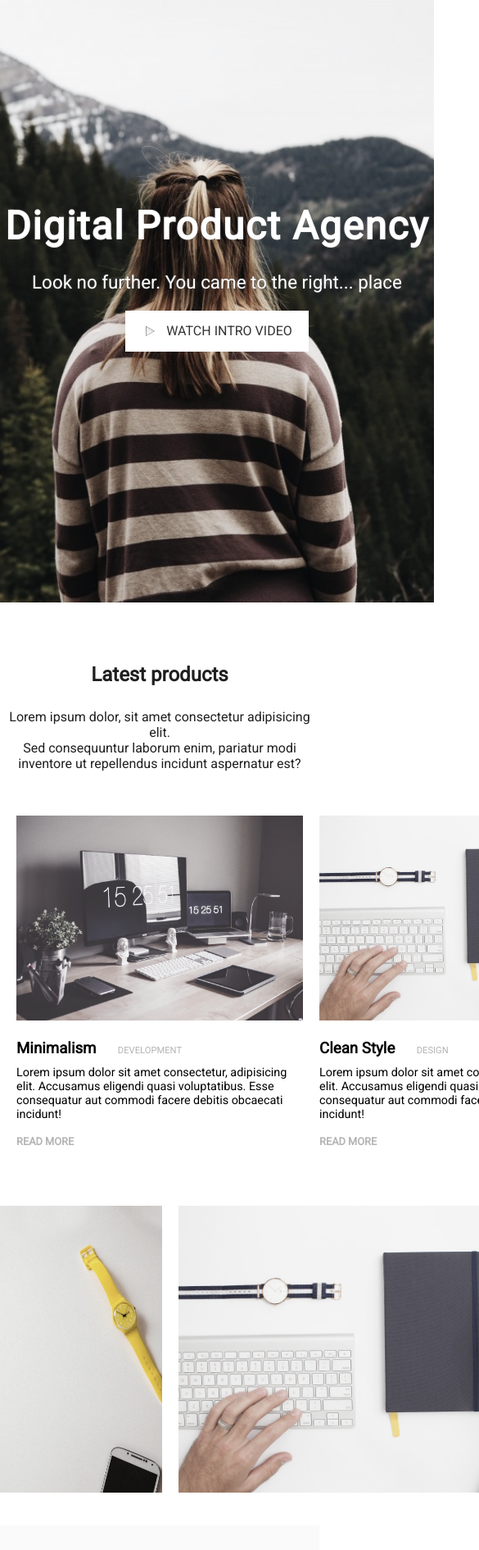
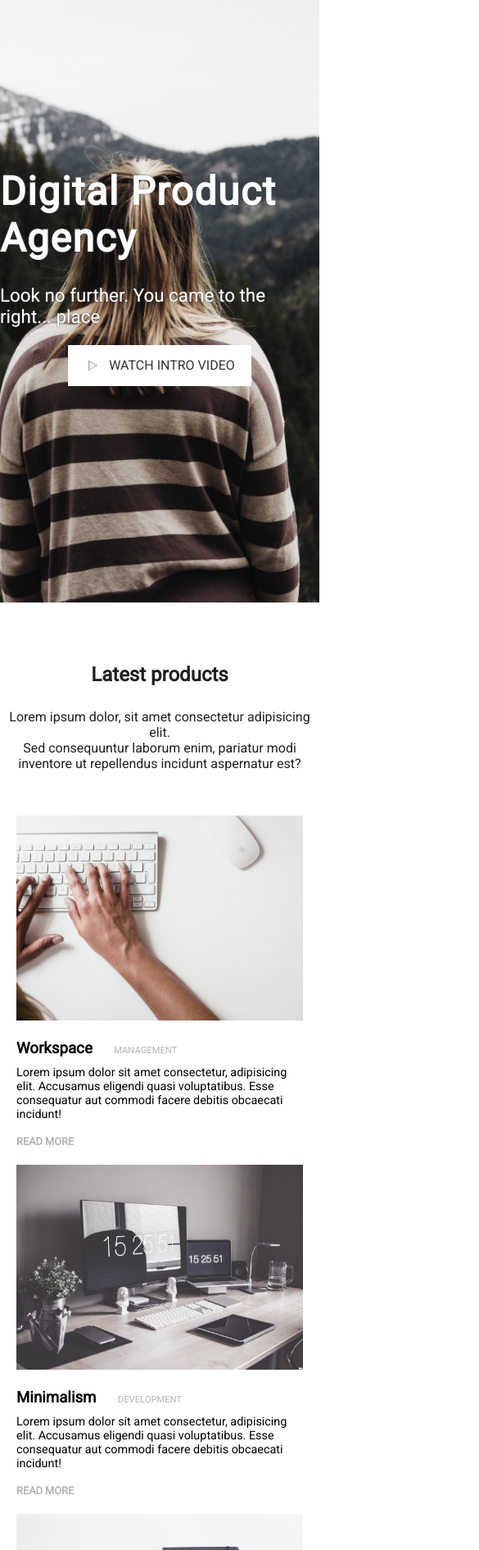
Before and after one commit to mary-avocado/LandingExample, a plain HTML site: page index.html in a window 390 px wide. Shown: the part 109-2000 px from the top of the page at 82% size, 585 px wide, since content can reach past the window. Drawn offline with Linux system fonts and the light colour scheme.

Commit message:
Make parts of the site responsive

```diff
--- a/index.html
+++ b/index.html
@@ -23,7 +23,7 @@
         font-family: 'Roboto', sans-serif;
         height: 100vh;
         box-sizing: border-box;
-        min-width: 530px;
+        min-width: 100%;
         filter: grayscale(40%);
       }
       .block1 h1 {
@@ -189,6 +189,7 @@
       }
       .block7 {
         display: grid;
+        width: 100%;
         grid-template-columns: 350px 350px 350px;
         grid-template-rows: 300px 200px;
         justify-content: center;
@@ -304,6 +305,18 @@
         footer {
           grid-template-columns: 15rem 15rem 15rem;
         }
+      }
+      @media (max-width: 1100px) {
+        .block7 {
+          display: none;
+        }
+        .block3 {
+          flex-direction: column; align-items: center;
+        }
+        .block4 {
+          flex-direction: column; align-items: center;
+        }
+
       }
 
     </style>
```
